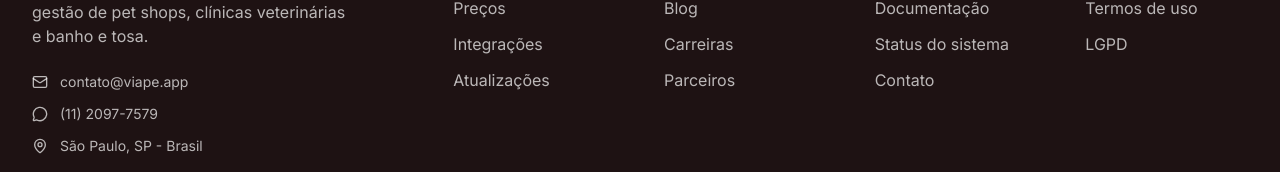
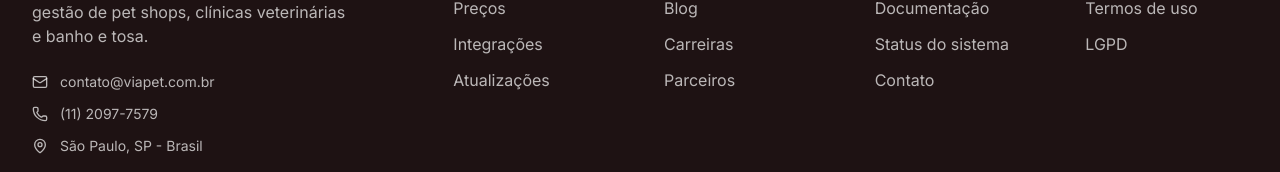
Before and after one commit to vhaguiar1978/site-viapet, a Next.js app: page / in a window 1280 px wide. Shown: the part 7655-7827 px from the top of the page. Built offline with nearby package versions, Linux system fonts and the light colour scheme; no server answers.

Commit message:
Fix public footer contact info

```diff
--- a/components/footer.tsx
+++ b/components/footer.tsx
@@ -1,5 +1,5 @@
 import Link from "next/link"
-import { PawPrint, Instagram, Facebook, Linkedin, Youtube, Mail, MessageCircle, MapPin } from "lucide-react"
+import { PawPrint, Instagram, Facebook, Linkedin, Youtube, Mail, Phone, MapPin } from "lucide-react"
 
 const footerLinks = {
   produto: [
@@ -36,7 +36,7 @@ const socialLinks = [
 
 export function Footer() {
   const whatsappUrl = "https://wa.me/551120977579"
-  const emailAddress = "contato@viape.app"
+  const emailAddress = "contato@viapet.com.br"
 
   return (
     <footer className="bg-foreground text-background">
@@ -65,7 +65,7 @@ export function Footer() {
                 <span>{emailAddress}</span>
               </Link>
               <Link href={whatsappUrl} target="_blank" rel="noreferrer" className="flex items-center gap-3 hover:text-white transition-colors">
-                <MessageCircle className="w-4 h-4" />
+                <Phone className="w-4 h-4" />
                 <span>(11) 2097-7579</span>
               </Link>
               <div className="flex items-center gap-3">
```
